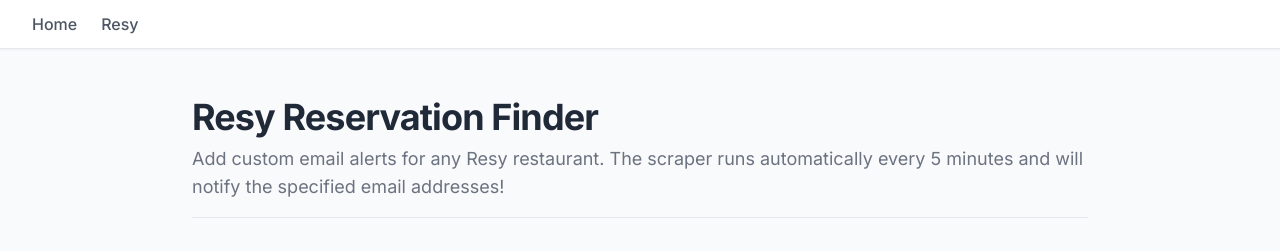
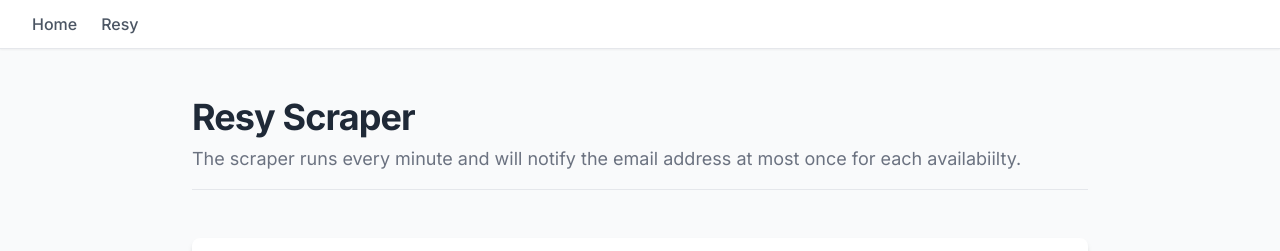
Before and after one commit to articasync/website, a Next.js app: page /resy in a window 1280 px wide. Shown: the top 251 px of the page. Built offline with nearby package versions, Linux system fonts and the light colour scheme; no server answers; the database is empty.

Commit message:
chore: update wording on resy scraper page

```diff
--- a/app/resy/page.tsx
+++ b/app/resy/page.tsx
@@ -5,9 +5,9 @@
     return (
         <div className="max-w-4xl mx-auto">
             <header className="mb-12 border-b pb-4">
-                <h1 className="text-4xl font-bold tracking-tight">Resy Reservation Finder</h1>
+                <h1 className="text-4xl font-bold tracking-tight">Resy Scraper</h1>
                 <p className="text-gray-500 mt-2 text-lg">
-                    Add custom email alerts for any Resy restaurant. The scraper runs automatically every 5 minutes and will notify the specified email addresses!
+                    The scraper runs every minute and will notify the email address at most once for each availabiilty.
                 </p>
             </header>
             <div className="w-full">
```
